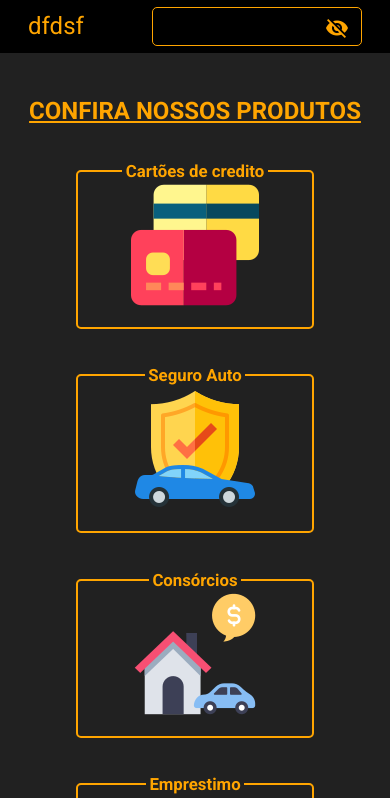
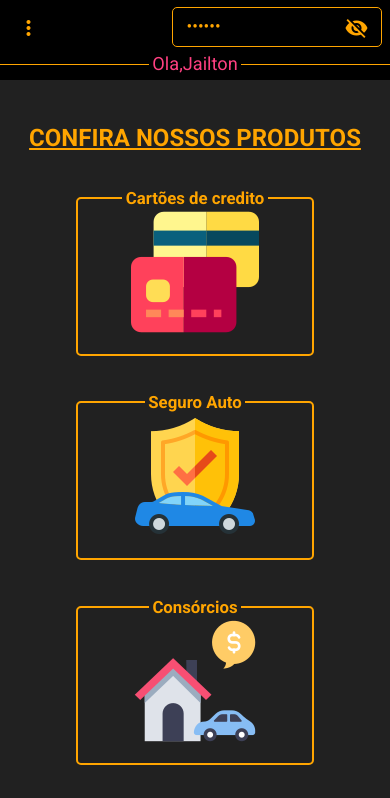
Before and after one commit to JailtonAraujo/MyBank--Digital-Bank-Simulator-, an Angular app in the folder Front-End-Mybank/: page /myaccount in a window 390 px wide. Shown: the top 798 px of the page. Built offline with nearby package versions, Linux system fonts and the light colour scheme; what br-mask would draw is missing.

Commit message:
Finalizando page myaccount

```diff
--- a/Front-End-Mybank/src/app/components/account-module/header-myaccount/header-myaccount.component.html
+++ b/Front-End-Mybank/src/app/components/account-module/header-myaccount/header-myaccount.component.html
@@ -1,22 +1,56 @@
 <header>
     <nav class="nav-bar">
         <div class="self-menu">
-            <h1>dfdsf</h1>
+            <button mat-button color="accent" mat-button [matMenuTriggerFor]="selfmenu">Olá, Jailton</button>
+            <mat-menu #selfmenu="matMenu">
+                <button mat-menu-item color="warn" id="btn-sair">Sair</button>
+                <a href="#" mat-menu-item id="btn-inicio">Inicio</a>
+            </mat-menu>
         </div>
         <ul class="account-menu">
+            <li class="actions">
+                <button mat-raised-button color="accent" [matMenuTriggerFor]="beforeMenu">Serviços</button>
+                <mat-menu #beforeMenu="matMenu" xPosition="before">
+                    <button mat-menu-item>Sacar</button>
+                    <button mat-menu-item>Traferência</button>
+                    <button mat-menu-item>Histório</button>
+                </mat-menu>
+            </li>
             <li class="options-account">
 
                 <div class="balance-info">
-                    <input matInput [type]="hide ? 'password' : 'text'">
+                    <input matInput [type]="hide ? 'password' : 'text'" value="R$1000" readonly>
                     <button mat-icon-button matSuffix (click)="hide = !hide" [attr.aria-label]="'Hide password'"
                         [attr.aria-pressed]="hide">
                         <mat-icon>{{hide ? 'visibility_off' : 'visibility'}}</mat-icon>
                     </button>
                 </div>
+
             </li>
-            <!-- <li class="actions">
-
-            </li> -->
         </ul>
     </nav>
+
+    <nav class="mobile-menu">
+        <div class="btn-bars">
+        <button mat-icon-button aria-label="Example icon-button with a menu" (click)="openAndCloseMenu()">
+            <mat-icon>more_vert</mat-icon>
+          </button>
+          <div class="balance-info">
+            <input matInput [type]="hide ? 'password' : 'text'" value="R$1000" readonly>
+            <button mat-icon-button matSuffix (click)="hide = !hide" [attr.aria-label]="'Hide password'"
+                [attr.aria-pressed]="hide">
+                <mat-icon>{{hide ? 'visibility_off' : 'visibility'}}</mat-icon>
+            </button>
+        </div>
+        </div>
+        <fieldset class="options-mobile">
+            <legend>Ola,Jailton</legend>
+        <ul [classList]="classList">
+            <li>Sacar</li>
+            <li>Transferir</li>
+            <li>Histórico</li>
+            <li>Sair</li>
+        </ul>
+    </fieldset>
+    </nav>
 </header>
--- a/Front-End-Mybank/src/app/components/account-module/header-myaccount/header-myaccount.component.sass
+++ b/Front-End-Mybank/src/app/components/account-module/header-myaccount/header-myaccount.component.sass
@@ -1,7 +1,4 @@
 @use '../../../sassvariables/variables'
-
-*
-    color: variables.$primary-color
 
 h1
     margin: 0
@@ -39,3 +36,52 @@ header
         display: flex
         justify-content: center
         align-items: center
+
+.account-menu
+    display: flex
+    align-items: center
+    gap: 1em
+
+.self-menu
+    button,a
+        font-size: 1.2em
+        font-weight: bold
+
+.mobile-menu
+    widows: 100%
+    display: none
+    flex-direction: column
+    .btn-bars
+        display: flex
+        justify-content: space-between
+        padding: 0.5em 0.6em
+    .options-mobile
+        *
+            color: variables.$primary-color
+        padding: 0.2em 0.6em
+        border: none
+        border-top: 1px solid  variables.$primary-color
+        legend
+            text-align: center
+            font-size: 1.3em
+            padding: 0em 0.2em
+            color: #ff4081
+        li
+            list-style: none
+            padding: 0.2em 0em
+            text-decoration: underline
+            font-size: 1.2em
+
+.links
+    display: none
+    transition: 0.3s
+
+.open
+    display: block
+
+
+@media(max-width: 500px)
+    .nav-bar
+        display: none
+    .mobile-menu
+        display: flex
--- a/Front-End-Mybank/src/app/components/account-module/header-myaccount/header-myaccount.component.ts
+++ b/Front-End-Mybank/src/app/components/account-module/header-myaccount/header-myaccount.component.ts
@@ -8,10 +8,17 @@ import { Component, OnInit } from '@angular/core';
 export class HeaderMyaccountComponent implements OnInit {
 
   hide=true;
+  isOpen=false
+  classList=['links']
 
   constructor() { }
 
   ngOnInit(): void {
   }
 
+  public openAndCloseMenu(){
+   this.classList = this.isOpen ? ['links'] : ['links','open'];
+   this.isOpen = this.isOpen ? false : true
+  }
+
 }
--- a/Front-End-Mybank/src/app/public-module/public-module.module.ts
+++ b/Front-End-Mybank/src/app/public-module/public-module.module.ts
@@ -13,6 +13,7 @@ import {MatDatepickerModule} from '@angular/material/datepicker';
 import { MatNativeDateModule } from '@angular/material/core';
 import {MatProgressSpinnerModule} from '@angular/material/progress-spinner';
 import {MatDialogModule} from '@angular/material/dialog';
+
 
 import { BrMaskerModule } from 'br-mask';
 
@@ -31,7 +32,8 @@ const AngularMaterialModules = [
   MatFormFieldModule,
   MatDatepickerModule,
   MatProgressSpinnerModule,
-  MatDialogModule
+  MatDialogModule,
+
 ]
 
 
```
